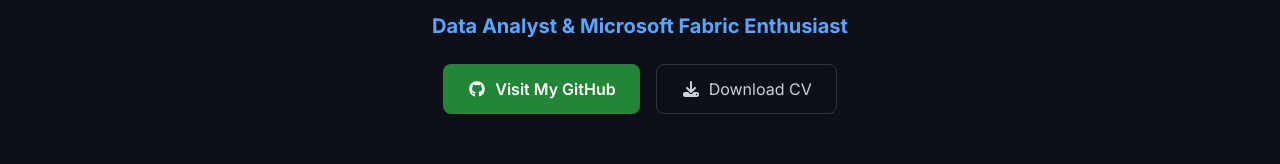
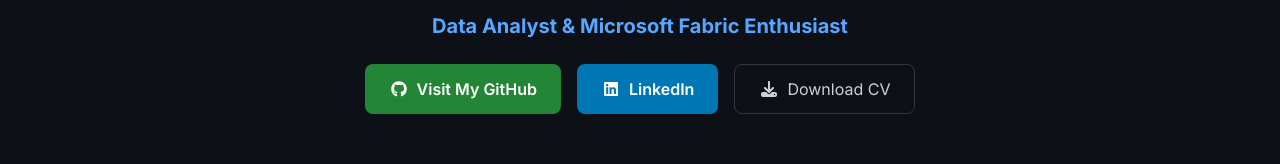
Before and after one commit to kandref/portfolio, a Next.js app: page / in a window 1280 px wide. Shown: the part 404-568 px from the top of the page. Built offline with nearby package versions, Linux system fonts and the light colour scheme; no server answers.

Commit message:
Add LinkedIn button to Hero section

```diff
--- a/src/components/Hero.tsx
+++ b/src/components/Hero.tsx
@@ -1,7 +1,7 @@
 import Image from "next/image";
 import { FontAwesomeIcon } from "@fortawesome/react-fontawesome";
 import { faDownload } from "@fortawesome/free-solid-svg-icons";
-import { faGithub } from "@fortawesome/free-brands-svg-icons";
+import { faGithub, faLinkedin } from "@fortawesome/free-brands-svg-icons";
 
 export default function Hero() {
   return (
@@ -33,6 +33,15 @@
               Visit My GitHub
             </a>
             <a
+              href="https://www.linkedin.com/in/kurnia-andre-febrian/"
+              target="_blank"
+              rel="noopener noreferrer"
+              className="inline-flex items-center gap-2 bg-[#0077B5] hover:bg-[#006097] text-white font-semibold px-6 py-3 rounded-lg transition-colors"
+            >
+              <FontAwesomeIcon icon={faLinkedin} className="w-5 h-5" />
+              LinkedIn
+            </a>
+            <a
               href="/cv-kurnia-andre-febrian.pdf"
               download
               className="inline-flex items-center gap-2 border border-border-color text-text-main hover:bg-border-color hover:text-white px-6 py-3 rounded-lg transition-colors"
```
